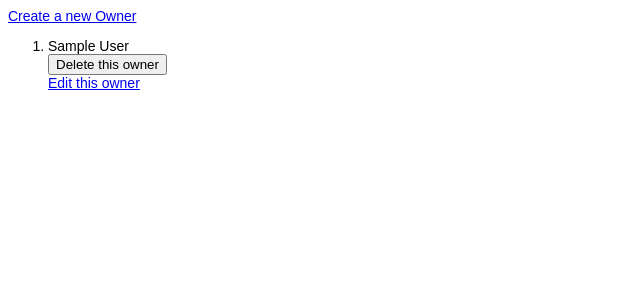
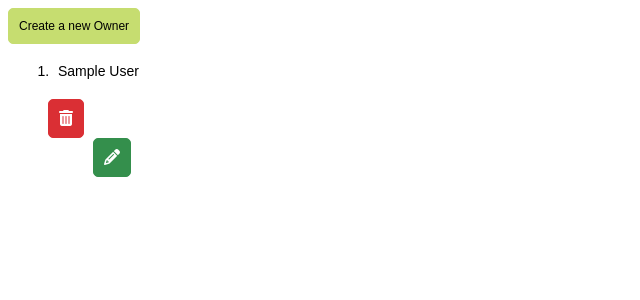
Before and after one commit to polinamarchenko/owners_app, a Flask app: page /owners/ in a window 1280 px wide. Shown: the top 300 px of the page, without its empty margins (0-640 px from the left). Run offline with Flask 2, Linux system fonts and the light colour scheme; tables that the repository leaves empty hold one stand-in row (values such as "Sample post"); some libraries are stand-ins or nearby versions.

Commit message:
Add some CSS styling

```diff
--- a/project/cars/templates/cars/edit.html
+++ b/project/cars/templates/cars/edit.html
@@ -26,7 +26,7 @@
       {% endif %}
     </span>
   </p>
-  <button type="submit"> Edit car</button>
+  <button class="new" type="submit"> Edit car</button>
 </form>
 
 {% endblock %}
--- a/project/cars/templates/cars/index.html
+++ b/project/cars/templates/cars/index.html
@@ -1,8 +1,8 @@
 {% extends 'base.html' %}
 
 {% block content %}
-<p>All cars:</p>
-  <a href="{{url_for('cars.new')}}">Create a new Car</a>
+<h1>All cars:</h1>
+  <a class="new" href="{{url_for('cars.new')}}">Create a new Car</a>
 <ol>
 {% for car in cars %}
   <li>{{car.model}}</li>
--- a/project/cars/templates/cars/new.html
+++ b/project/cars/templates/cars/new.html
@@ -26,7 +26,7 @@
       {% endif %}
     </span>
   </p>
-  <button type="submit"> Add a new car</button>
+  <button class="new" type="submit"> Add a new car</button>
 </form>
 
 {% endblock %}
--- a/project/owners/templates/owners/edit.html
+++ b/project/owners/templates/owners/edit.html
@@ -26,7 +26,7 @@
     </span>
   </p>
 
-  <button type="submit"> Edit owner</button>
+  <button class="new" type="submit"> Edit owner</button>
 </form>
 
 {% endblock %}
--- a/project/owners/templates/owners/index.html
+++ b/project/owners/templates/owners/index.html
@@ -1,14 +1,14 @@
 {% extends 'base.html' %}
 
 {% block content %}
-  <a href="{{url_for('owners.new')}}">Create a new Owner</a>
-<ol>
+  <a class="new" href="{{url_for('owners.new')}}">Create a new Owner</a>
+<ol class="outer">
 {% for owner in owners %}
-  <li>{{owner.first_name}} {{owner.last_name}}</li>
+  <li class="item">{{owner.first_name}} {{owner.last_name}}</li>
   <form action="{{ url_for('owners.show', id=owner.id)}}?_method=DELETE" method="post">
-    <button type="submit">Delete this owner</button>
+    <button class="delete" type="submit"><i class="fa fa-trash" aria-hidden="true"></i></button>
   </form>
-  <a href="{{url_for('owners.edit', id=owner.id)}}">Edit this owner</a>
+  <a class="edit" href="{{url_for('owners.edit', id=owner.id)}}"><i class="fa fa-pencil" aria-hidden="true"></i></a>
 
 {% endfor %}
 </ol>
--- a/project/owners/templates/owners/new.html
+++ b/project/owners/templates/owners/new.html
@@ -27,7 +27,7 @@
       {% endif %}
     </span>
   </p>
-  <button type="submit"> Add a new owner</button>
+  <button class="new" type="submit"> Add a new owner</button>
 </form>
 
 {% endblock %}
--- a/project/owners/templates/owners/show.html
+++ b/project/owners/templates/owners/show.html
@@ -5,6 +5,6 @@
   <p>Delete me?</p>
 
   <form action="{{url_for('owners.show', id=owner.id)}}?_method=DELETE" method="post">
-    <input type="submit" value="Delete">
+    <input class="delete" type="submit" value="Delete">
   </form>
 {% endblock %}
--- a/project/static/style.css
+++ b/project/static/style.css
@@ -3,24 +3,55 @@ body {
   font-size: 14px;
 }
 
-a.edit, button.delete {
+a.edit,
+button.delete,
+a.new,
+button.new,
+input[type="submit"] {
   color: white;
   border-radius: 5px;
   text-decoration: none;
   padding: 10px;
-  margin: 5px;
   font-size: 12px;
+}
+
+a.edit {
+  background-color: #348F4C;
+  border: solid #348F4C 1px;
+  margin-left: 45px;
   display: inline-block;
 }
 
-a.edit {
-  background-color: green;
-  color: white;
-  border: solid green 1px;
+button.delete {
+  background-color: #DA2F34;
+  border: solid #DA2F34 1px;
+  margin-left: 0;
+  margin-top: 10px;
+  display: inline-block;
 }
 
-button.delete {
-  background-color: red;
+a.new {
+  background-color: #C6DD70;
+  border: solid #C6DD70 1px;
+  display: inline-block;
+  color: black;
+}
+
+input[type="submit"] {
+  background-color: #DA2F34;
+  border: solid #DA2F34 1px;
+}
+
+li.item {
+  margin: 5px;
+  padding: 5px;
+}
+
+i.fa {
   color: white;
-  border: solid red 1px;
+  font-size:16px;
 }
+
+.outer {
+  width: 50%;
+}
--- a/project/templates/base.html
+++ b/project/templates/base.html
@@ -4,6 +4,7 @@
     <meta charset="utf-8">
     <title>Blueprints App</title>
     <link rel="stylesheet" href="{{url_for('static', filename='style.css')}}">
+    <script src="https://use.fontawesome.com/a8292a66f7.js"></script>
   </head>
   <body>
     {% block content %}
```
